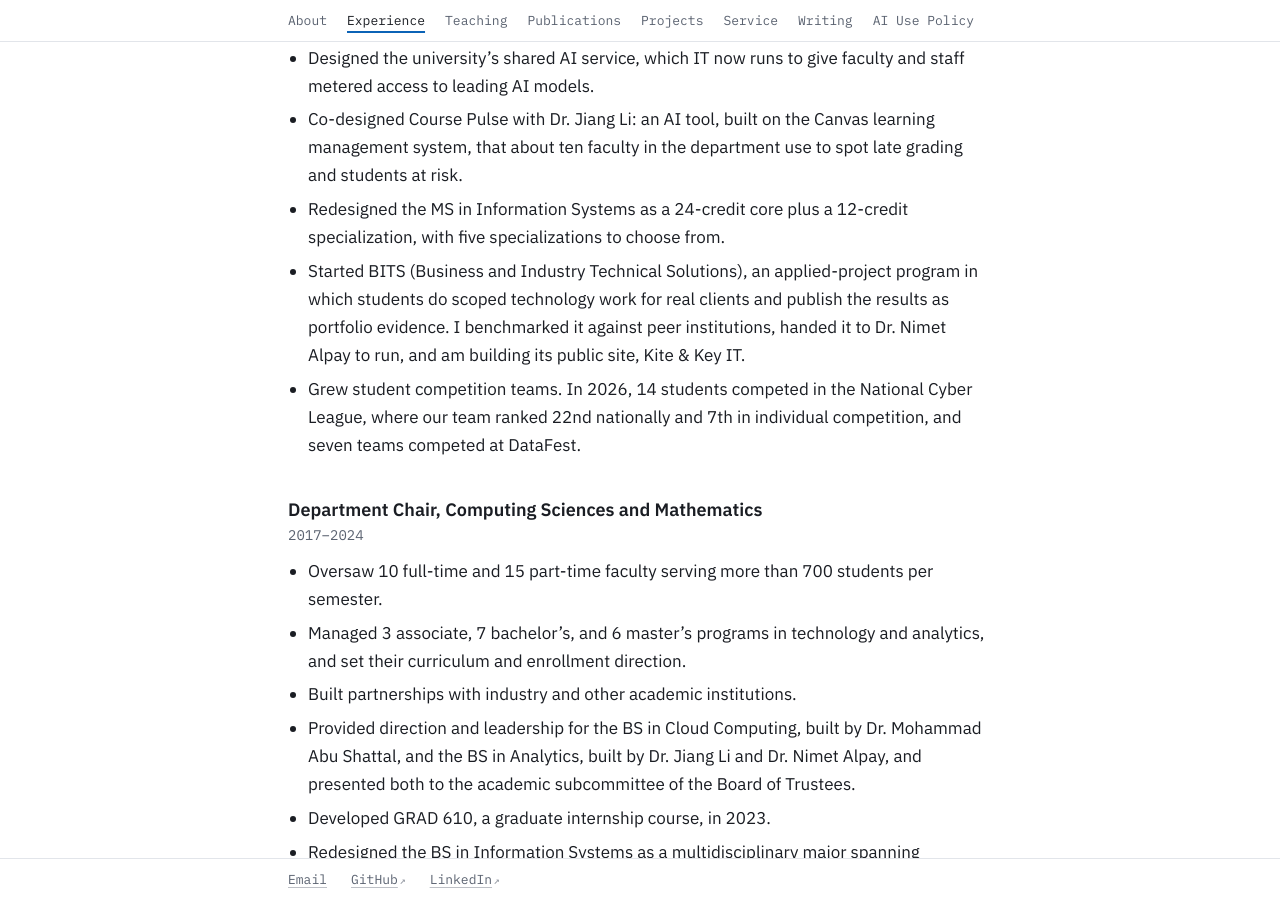
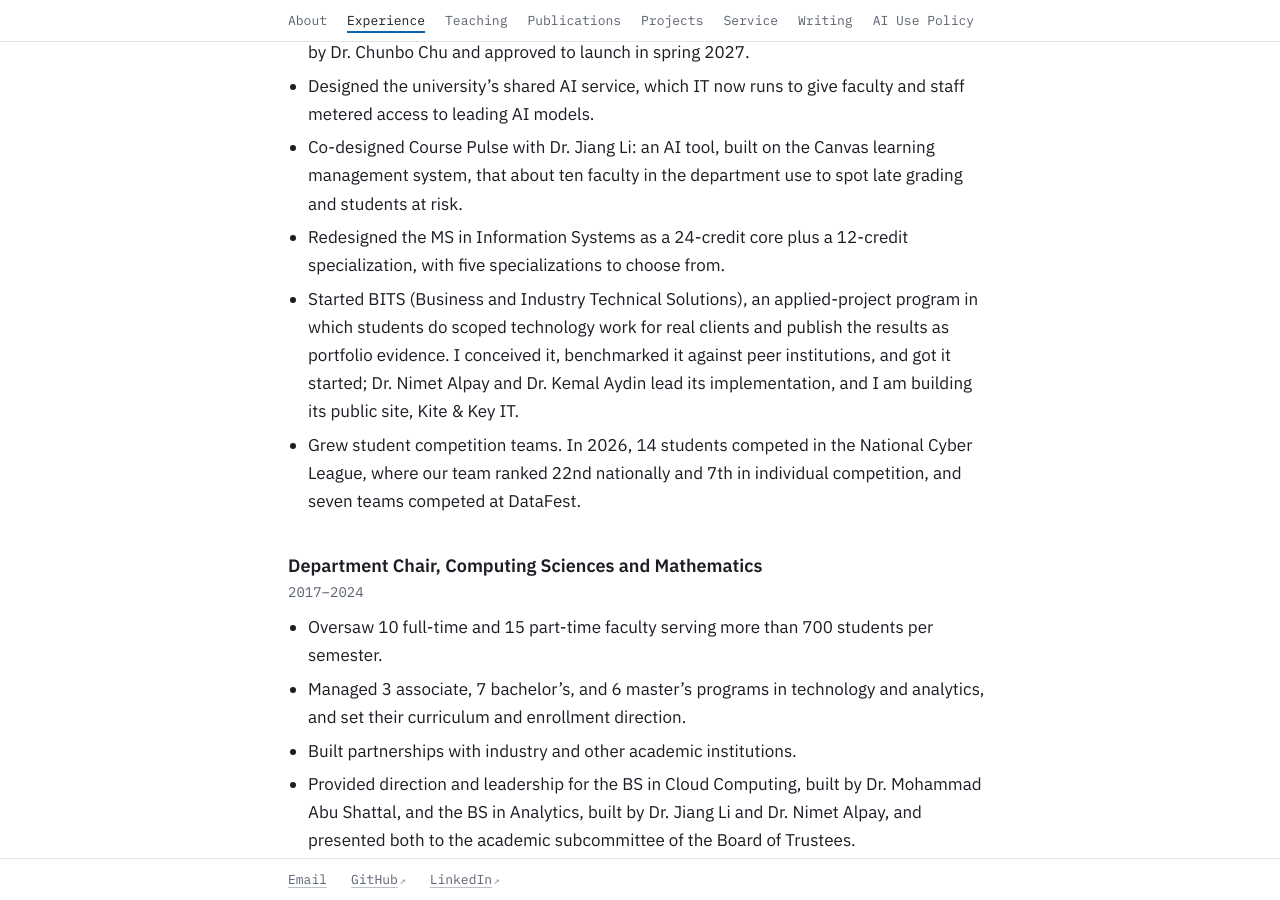
Before and after one commit to toddawhittaker/toddawhittaker.github.io, a Jekyll site: the page built from docs/experience/index.md, in a window 1280 px wide and 900 px high, scrolled down 1667 px. Built offline with Jekyll 4.4.1, drawn with Linux system fonts in a browser that asks for light colours; our own code applies the rules of GitHub Pages for plain Markdown files; some of the changed text lies outside the part shown.

Commit message:
Credit Dr. Alpay and Dr. Aydin for TECH and BITS implementation

```diff
--- a/docs/experience/index.md
+++ b/docs/experience/index.md
@@ -11,7 +11,7 @@ title: Experience
 - Managed 10 full-time and 15 part-time faculty, and instructional operations for more than 1,200 students per semester.
 - Grew enrollment over six years by 67% in undergraduate programs and 100% in graduate programs.
 - Designed and launched five programs (the MS, BS, and AS in Cybersecurity, the MS in Information Technology, and the MS in Information Systems) and two graduate certificates (Cyber Defense and Cyber Governance). Guided faculty through three minors and two more undergraduate majors.
-- Developed TECH (Technology Engagement for Career Horizons), which builds co-curricular experiences, micro-internships, and employer projects into the curriculum.
+- Conceived and launched TECH (Technology Engagement for Career Horizons), which builds co-curricular experiences, micro-internships, and employer projects into the curriculum. Dr. Nimet Alpay and Dr. Kemal Aydin lead its implementation.
 - Led the department's approach to AI and academic integrity: the policy, assessment that holds up when students use AI, and tools that answer questions from program documents.
 - Ran program-health audits and corrected curriculum data, such as catalog corrections and prerequisite audits, so assessment is accurate and advising can be automated.
 - Built partnerships with regional employers and community groups that give students real projects.
@@ -33,7 +33,7 @@ title: Experience
 - Designed the university's shared AI service, which IT now runs to give faculty and staff metered access to leading AI models.
 - Co-designed Course Pulse with Dr. Jiang Li: an AI tool, built on the Canvas learning management system, that about ten faculty in the department use to spot late grading and students at risk.
 - Redesigned the MS in Information Systems as a 24-credit core plus a 12-credit specialization, with five specializations to choose from.
-- Started BITS (Business and Industry Technical Solutions), an applied-project program in which students do scoped technology work for real clients and publish the results as portfolio evidence. I benchmarked it against peer institutions, handed it to Dr. Nimet Alpay to run, and am building its public site, Kite & Key IT.
+- Started BITS (Business and Industry Technical Solutions), an applied-project program in which students do scoped technology work for real clients and publish the results as portfolio evidence. I conceived it, benchmarked it against peer institutions, and got it started; Dr. Nimet Alpay and Dr. Kemal Aydin lead its implementation, and I am building its public site, Kite & Key IT.
 - Grew student competition teams. In 2026, 14 students competed in the National Cyber League, where our team ranked 22nd nationally and 7th in individual competition, and seven teams competed at DataFest.
 
 ### Department Chair, Computing Sciences and Mathematics
```
